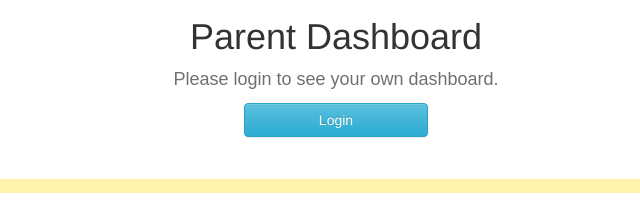
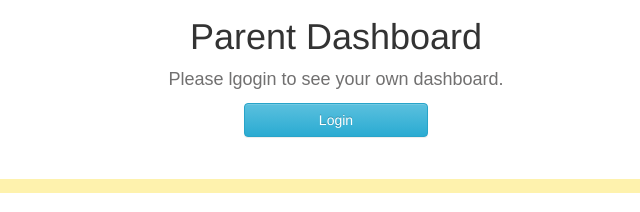
Before and after one commit to kidsoncampus/koc, a website: page public/index.html at #/currentParent in a window 1280 px wide. Shown: the part 473-685 px from the top of the page, 304-944 px from the left. Drawn offline with Linux system fonts and the light colour scheme.

Commit message:
modify parentDash

```diff
--- a/public/templates/currentParent.html
+++ b/public/templates/currentParent.html
@@ -6,7 +6,7 @@
 	</div>
 
 	<div ng-if="!login.loggedIn" class="row">
-		<p class="subTitle text-center">Please login to see your own dashboard.</p>
+		<p class="subTitle text-center">Please lgogin to see your own dashboard.</p>
 		<div class="row wrapper" >
 			<a href="#/login" class="btn btn-info bt-lg" id="dashboardLogin"  >Login</a>
 		</div>
```
Also changed, not shown: public/templates/parentDashboard.html (+2 -0 lines).
